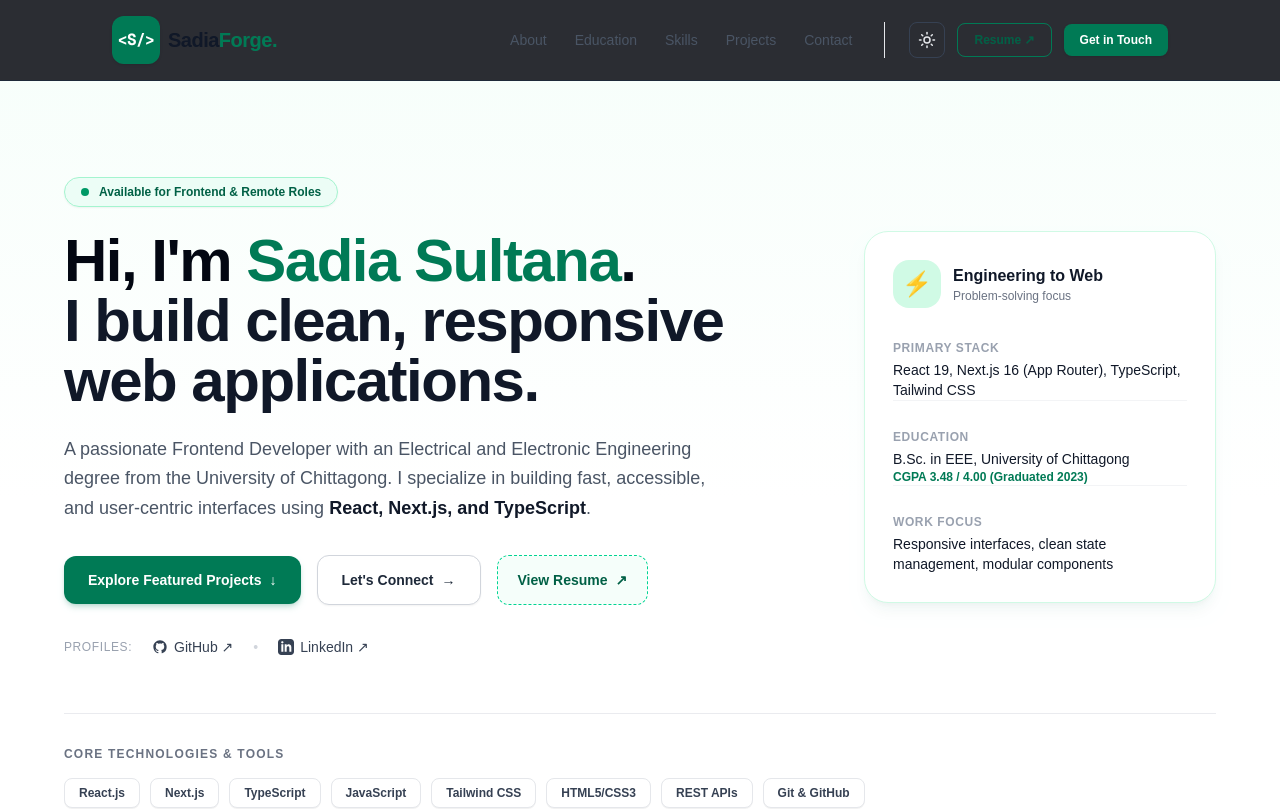
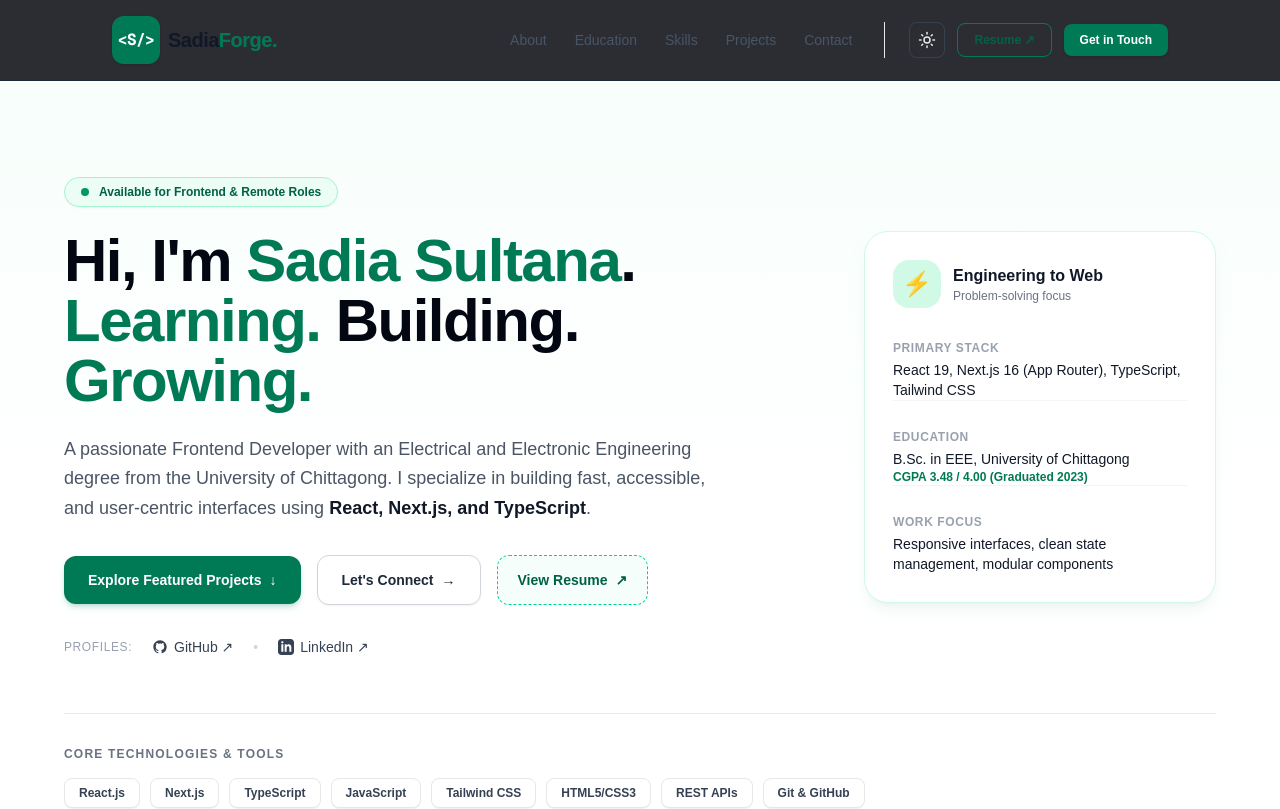
Before and after one commit to Sadia-IoT/sadia-portfolio, a Next.js app: page / in a window 1280 px wide. Shown: the top 809 px of the page. Built offline with nearby package versions, Linux system fonts and the light colour scheme.

Commit message:
change heroheading

```diff
--- a/src/components/HeroSection.tsx
+++ b/src/components/HeroSection.tsx
@@ -39,9 +39,9 @@ export default function HeroSection() {
             <h1 className="text-4xl font-extrabold tracking-tight text-gray-950 sm:text-5xl md:text-6xl">
               Hi, I&apos;m <span className="text-emerald-700">Sadia Sultana</span>.
               <br />
-              <span className="text-gray-900">
-                I build clean, responsive web applications.
-              </span>
+              <span className="text-emerald-700">Learning.</span>{" "}
+  <span>Building.</span>{" "}
+  <span className="text-emerald-700">Growing.</span>
             </h1>
 
             {/* Description */}
```
